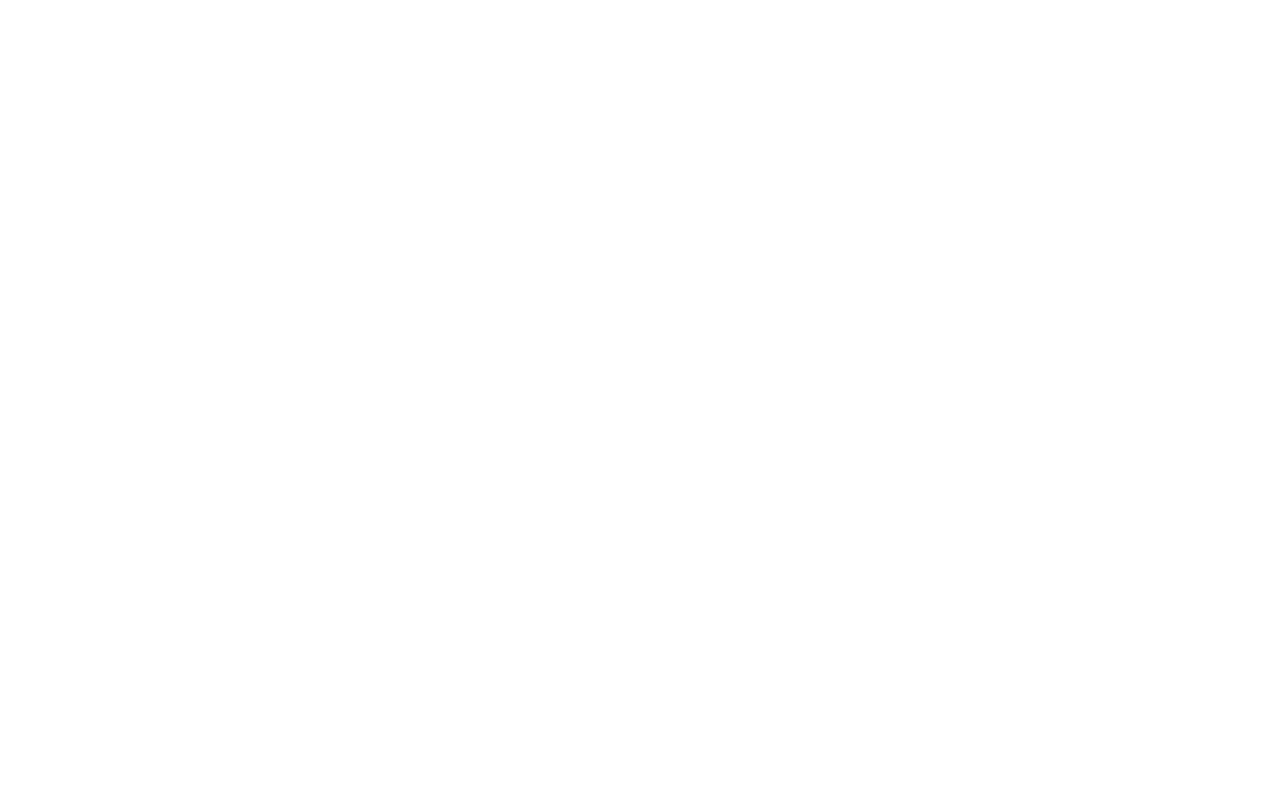
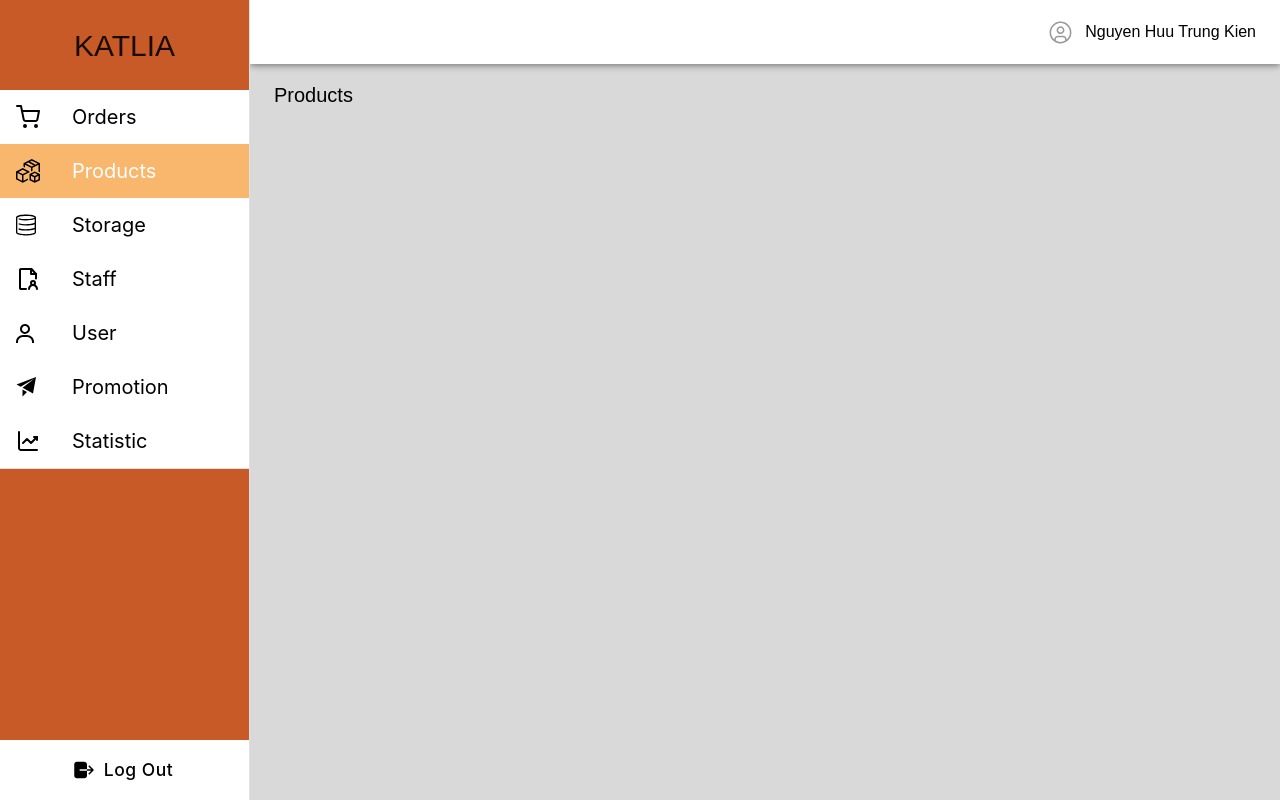
Before and after one commit to haileyng02/KATLIA_ADMIN_FE, a React (Create React App) app: page /products in a window 1280 px wide. Before the commit this address had no page. Built offline with nearby package versions, Linux system fonts and the light colour scheme.

Commit message:
add pages

```diff
--- a/src/App.js
+++ b/src/App.js
@@ -1,14 +1,17 @@
 import { Routes, Route } from 'react-router-dom'
 import Main from './pages/Main';
 import Orders from './pages/Orders';
-import { publicRoutes, privateRoutes } from './routes'
+import { publicRoutes, privateRoutes, navRoutes } from './routes'
 
 function App() {
   return (
     <div className=''>
       <Routes>
         <Route path='/' element={<Main />}>
-          <Route path={'/orders'} element={<Orders />} />;
+        {navRoutes.map((route, index) => {
+            const Page = route.component;
+            return <Route key={index} path={route.path} element={<Page />} />;
+          })}
         </Route>
         {privateRoutes.map((route, index) => {
           const Page = route.component;
--- a/src/pages/Main.jsx
+++ b/src/pages/Main.jsx
@@ -7,6 +7,7 @@
 import AppMenu from "../components/AppMenu";
 import profileIcon from "../images/profile.svg";
 import Orders from "./Orders";
+import { navRoutes } from "../routes";
 
 const drawerWidth = 250;
 
@@ -45,14 +46,17 @@
         sx={{
           flexGrow: 1,
           p: 3,
-          width: { sm: `calc(100% - ${drawerWidth}px)` ,},
-          height: '100vh',
-          pt:10,
-          backgroundColor:'#D9D9D9'
+          width: { sm: `calc(100% - ${drawerWidth}px)` },
+          height: "100vh",
+          pt: 10,
+          backgroundColor: "#D9D9D9",
         }}
       >
         <Routes>
-          <Route path={'/orders'} element={<Orders />} />;
+          {navRoutes.map((route, index) => {
+            const Page = route.component;
+            return <Route key={index} path={route.path} element={<Page />} />;
+          })}
         </Routes>
       </Box>
     </Box>
--- /dev/null
+++ b/src/pages/Products.jsx
@@ -0,0 +1,9 @@
+import React from 'react'
+
+const Products = () => {
+  return (
+    <div>Products</div>
+  )
+}
+
+export default Products
--- /dev/null
+++ b/src/pages/Promotion.jsx
@@ -0,0 +1,9 @@
+import React from 'react'
+
+const Promotion = () => {
+  return (
+    <div>Promotion</div>
+  )
+}
+
+export default Promotion
--- /dev/null
+++ b/src/pages/Staff.jsx
@@ -0,0 +1,9 @@
+import React from 'react'
+
+const Staff = () => {
+  return (
+    <div>Staff</div>
+  )
+}
+
+export default Staff
--- /dev/null
+++ b/src/pages/Statistic.jsx
@@ -0,0 +1,9 @@
+import React from 'react'
+
+const Statistic = () => {
+  return (
+    <div>Statistic</div>
+  )
+}
+
+export default Statistic
--- /dev/null
+++ b/src/pages/Storage.jsx
@@ -0,0 +1,9 @@
+import React from 'react'
+
+const Storage = () => {
+  return (
+    <div>Storage</div>
+  )
+}
+
+export default Storage
--- /dev/null
+++ b/src/pages/User.jsx
@@ -0,0 +1,9 @@
+import React from 'react'
+
+const User = () => {
+  return (
+    <div>User</div>
+  )
+}
+
+export default User
```
Also changed, not shown: src/routes.js (+12 -0 lines).
